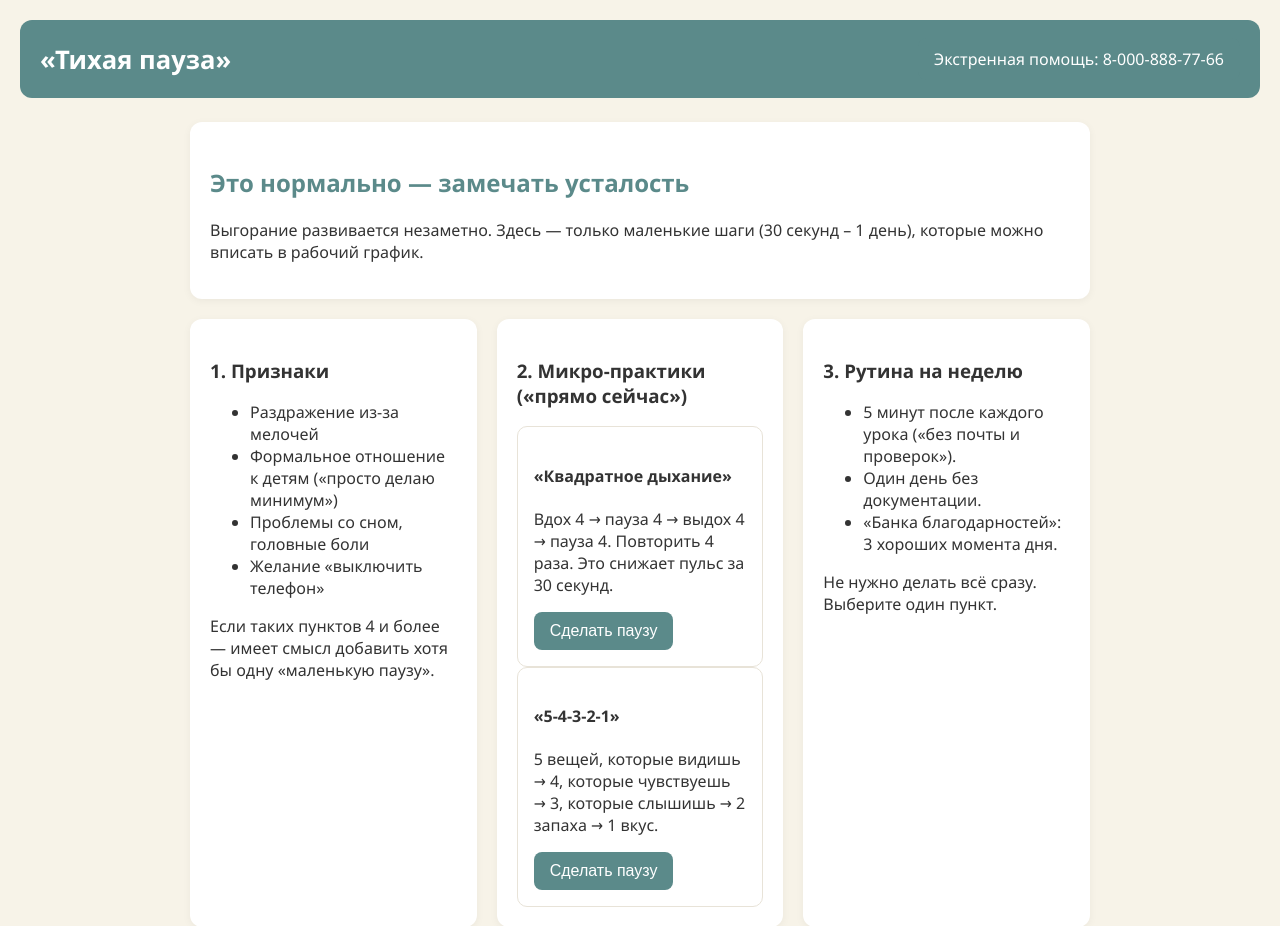
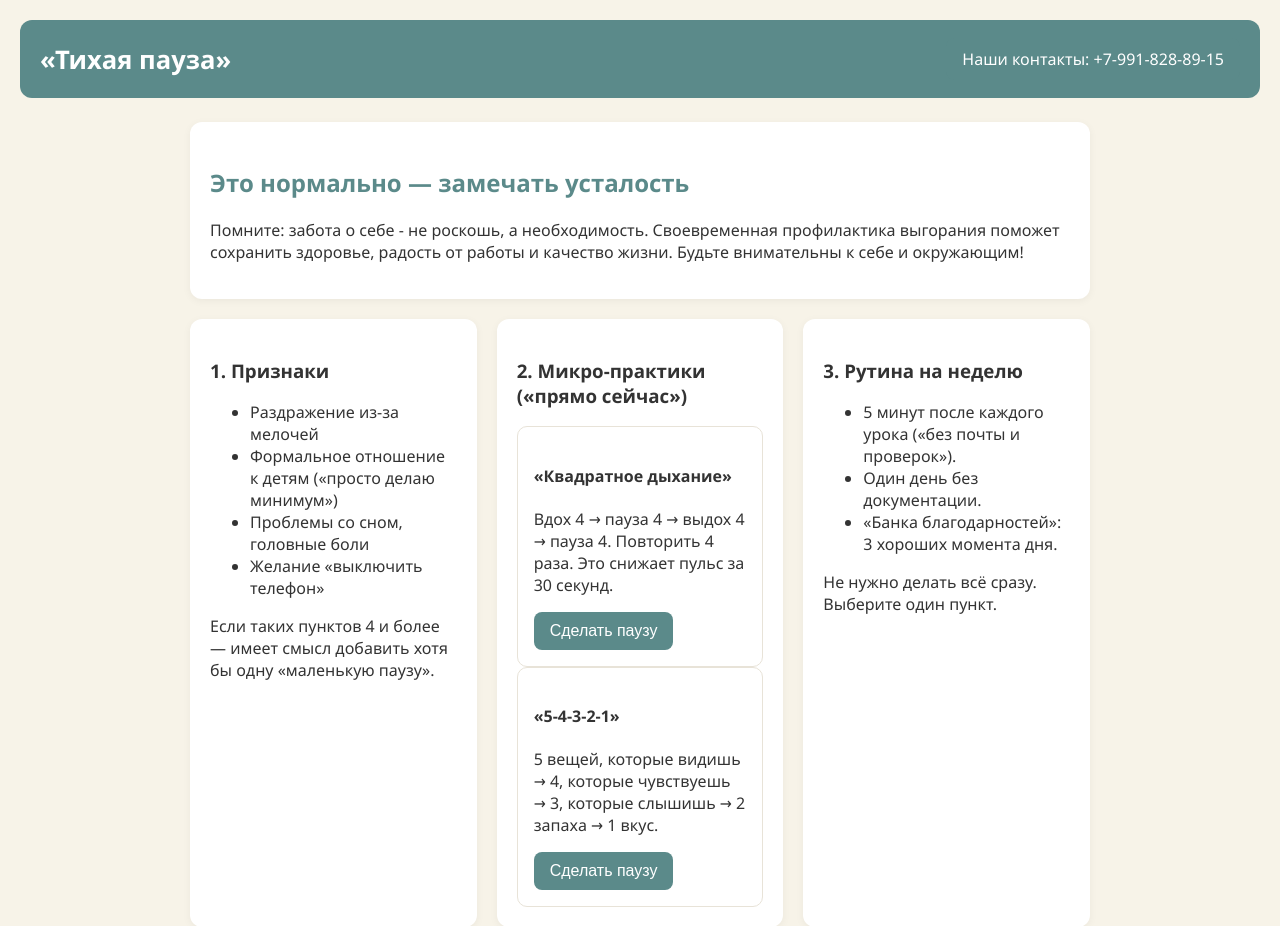
Before and after one commit to misarazev2-coder/lending, a plain HTML site: page index.html in a window 1280 px wide. Shown: the top 926 px of the page. Drawn offline with Linux system fonts and the light colour scheme.

Commit message:
Update index.html

```diff
--- a/index.html
+++ b/index.html
@@ -30,13 +30,13 @@
 
 <div class="header">
   <h1>«Тихая пауза»</h1>
-  <div class="btn">Экстренная помощь: 8-000-888-77-66</div>
+  <div class="btn">Наши контакты: +7-991-828-89-15</div>
 </div>
 
 <div class="container">
   <div class="card">
     <h2>Это нормально — замечать усталость</h2>
-    <p>Выгорание развивается незаметно. Здесь — только маленькие шаги (30 секунд – 1 день), которые можно вписать в рабочий график.</p>
+    <p>Помните: забота о себе - не роскошь, а необходимость. Своевременная профилактика выгорания поможет сохранить здоровье, радость от работы и качество жизни. Будьте внимательны к себе и окружающим!</p>
   </div>
 
   <div class="grid">
```
